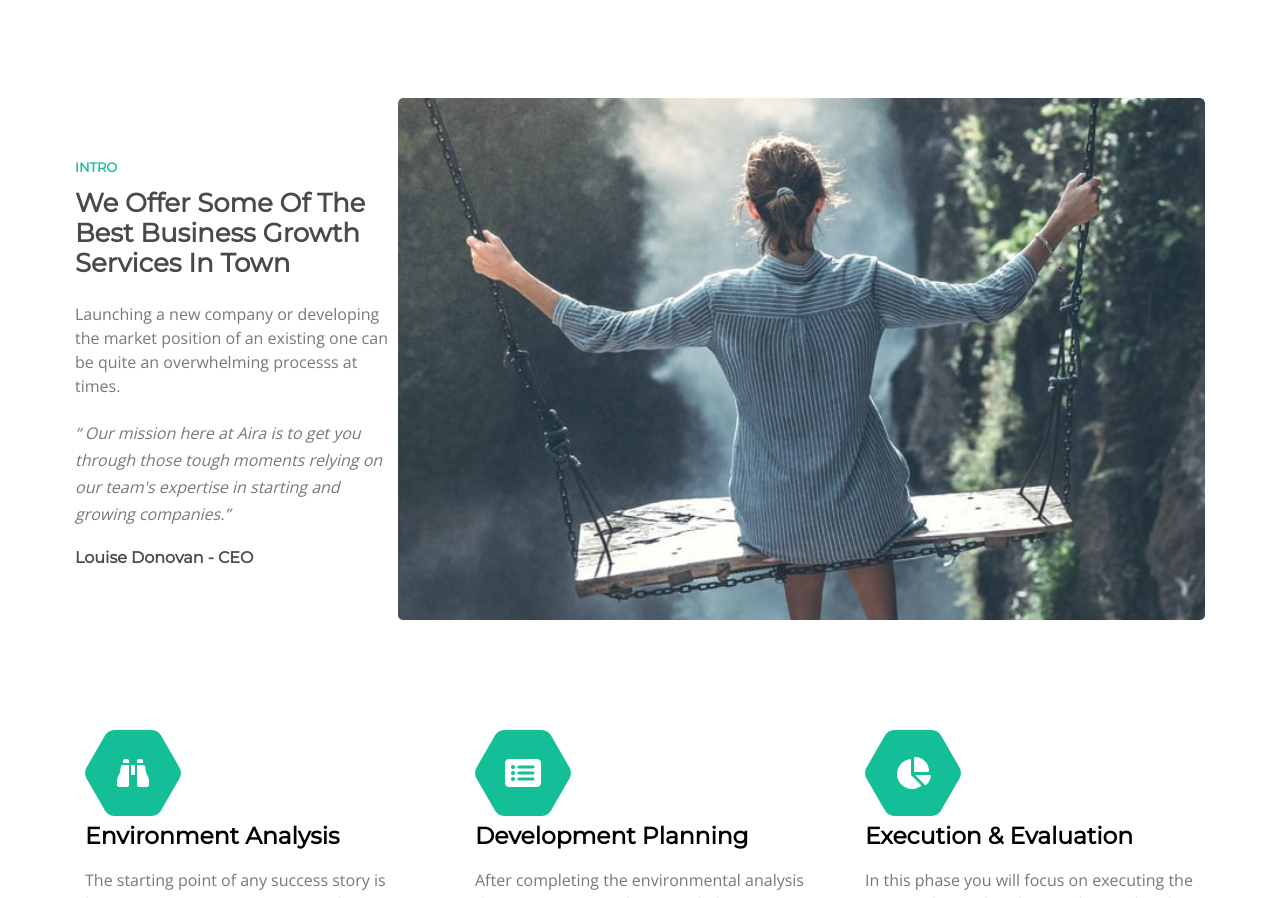
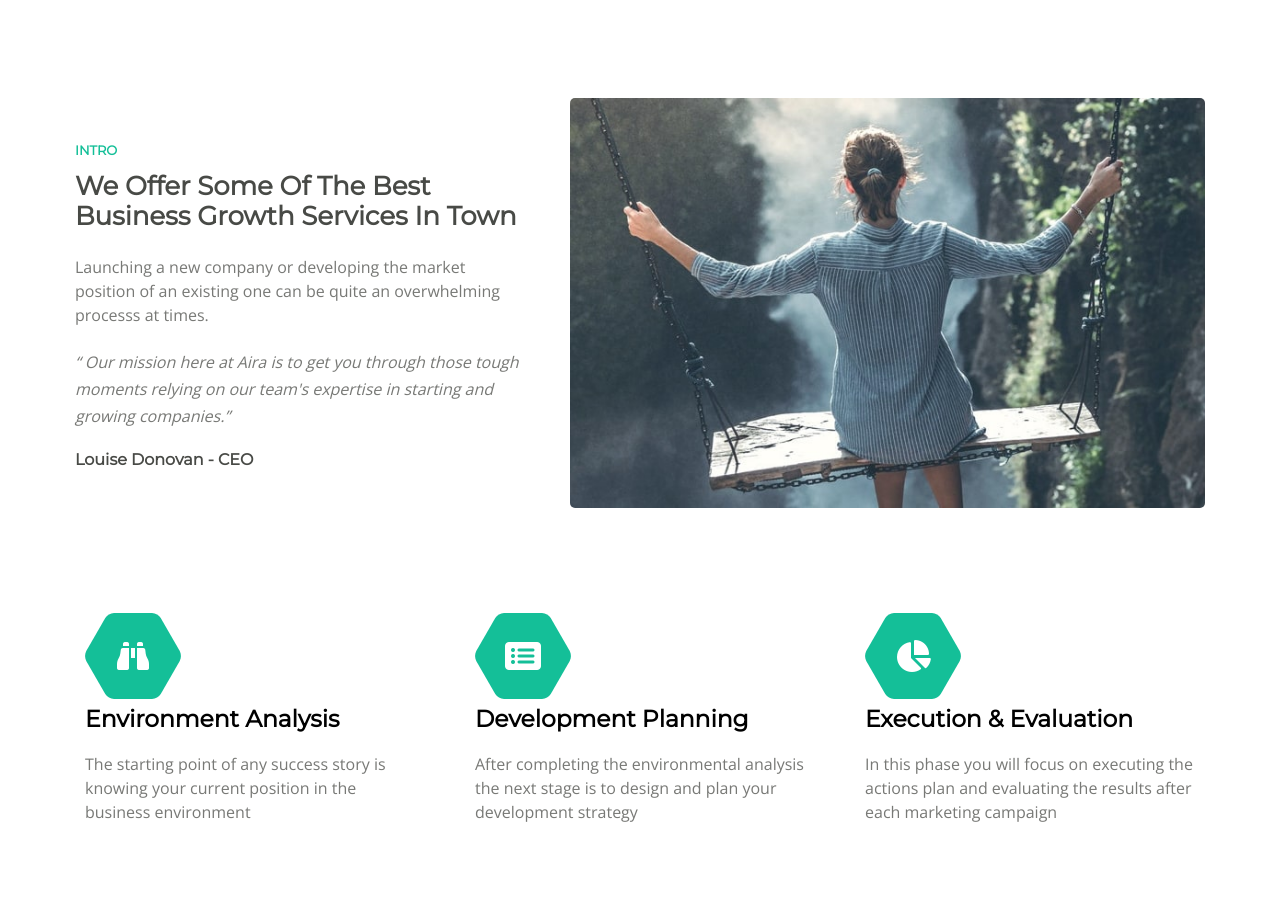
Before and after one commit to estevaog3/AriaBusiness, a plain HTML site: page index.html in a window 1280 px wide. Shown: the part 902-1800 px from the top of the page. Drawn offline with nearby package versions, Linux system fonts and the light colour scheme.

Commit message:
Fix image transition effect by giving dimensions to the image container

```diff
--- a/index.html
+++ b/index.html
@@ -71,8 +71,8 @@
           <h4 class="text text--small text--dark-gray">Louise Donovan - CEO</h4>
         </div>
       </div>
-      <div class="intro__image-container">
-        <img src="./assets/intro-woman.jpg" alt="Woman">
+      <div class="image-container image-container--border-small">
+        <img class="image-container__image image-container__image--zoom-yes" src="./assets/intro-woman.jpg" alt="Woman">
       </div>
     </div>
     <ul class="intro__steps">
--- a/scss/_intro.scss
+++ b/scss/_intro.scss
@@ -13,23 +13,28 @@
 .intro__content > .text-container{
   margin-bottom: 2rem;
 }
-.intro__content .intro__image-container,
-.intro__content .intro__image-container img{
+
+.image-container{
+  overflow: hidden;
   height: auto;
   width: 100%;
+}
+
+.image-container__image{
+  height: 100%;
+  width: 100%;
+}
+
+.image-container--border-small{
   border-radius: 5px;
 }
 
-.intro__content .intro__image-container{
-  overflow: hidden;
-}
+.image-container__image--zoom-yes{
+  transition: all .4s cubic-bezier(.17,.84,.44,1);
 
-.intro__content .intro__image-container img{
-  transition: all .4s cubic-bezier(.17,.84,.44,1);
-}
-
-.intro__content .intro__image-container img:hover{
-  transform: scale(1.15);
+  &:hover{
+    transform: scale(1.15);
+  }
 }
 
 .text-header{
--- a/scss/_media-queries.scss
+++ b/scss/_media-queries.scss
@@ -34,6 +34,14 @@
   #intro{
     max-width: 690px;
   }
+
+  .intro__content{
+
+    .image-container{
+      width: 690px;
+      height: 446px;
+    }
+  }
 }
 
 /* on medium screen sizes: */
@@ -68,6 +76,11 @@
     flex-direction: row;
     justify-content: space-evenly;
     align-items: center;
+
+    .image-container{
+      width: 530px;
+      height: 340px;
+    }
   }
 
   .intro__steps{
@@ -96,10 +109,6 @@
     margin-bottom: 0;
   }
 
-  .intro__content .intro__image-container{
-    width: 55%;
-  }
-
 }
 
 /* on large screen sizes: */
@@ -118,6 +127,11 @@
   }
   .intro__content{
     justify-content: space-between;
+
+    .image-container{
+      height: 410px;
+      width: 635px;
+    }
   }
 }
 
```
Also changed, not shown: css/styles.css.
